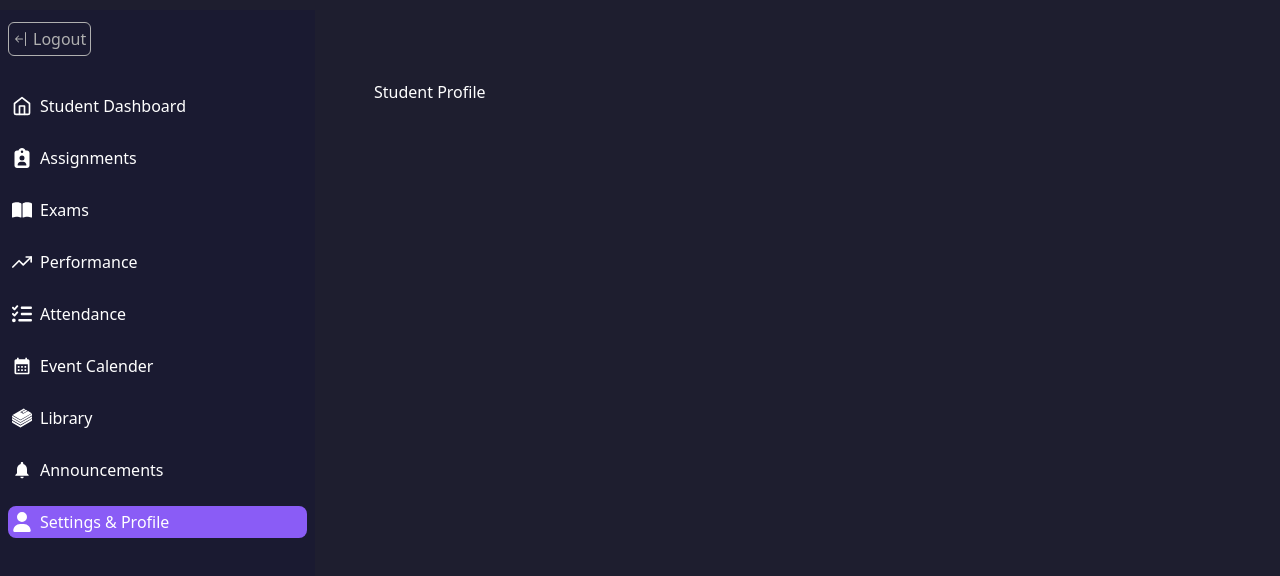
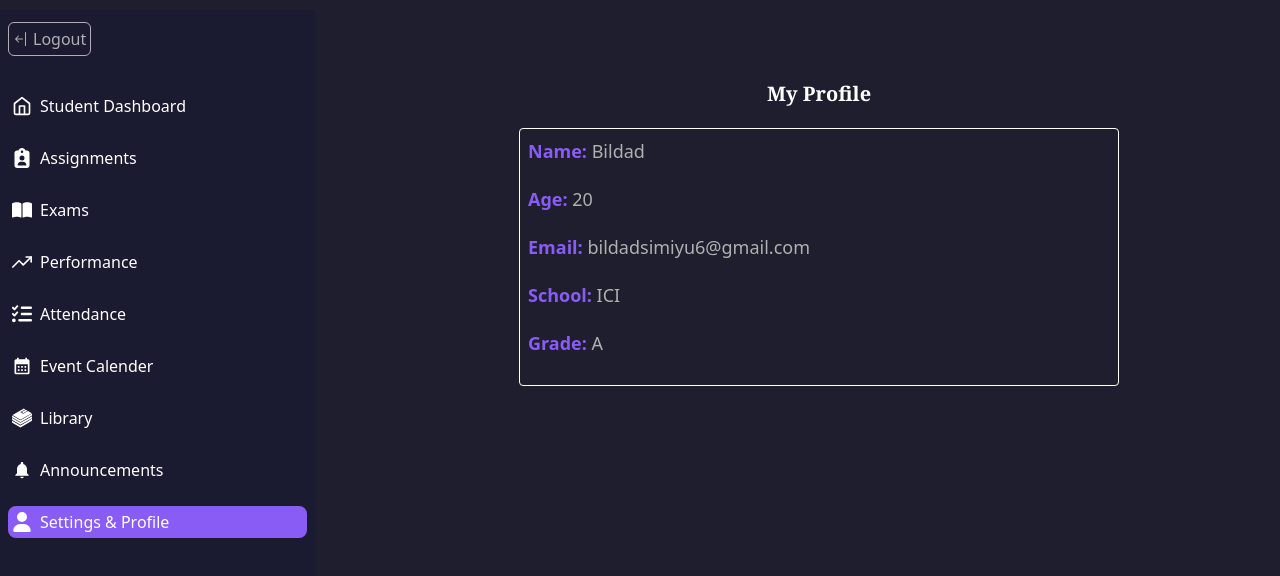
Before and after one commit to rawbil/Scheduliq-1.0, a Next.js app in the folder frontend/: page /students/profile in a window 1280 px wide. Shown: the top 576 px of the page. Built offline with nearby package versions, Linux system fonts and the light colour scheme.

Commit message:
update student profile

```diff
--- a/frontend/app/students/announcements/page.tsx
+++ b/frontend/app/students/announcements/page.tsx
@@ -2,6 +2,9 @@
 
 export default function StudentAnnouncements() {
     return (
-        <div>Student Announcemnts</div>
+        <div className="max-768px:mt-10">
+            <h1 className="text-center font-serif font-semibold text-xl mb-5">My Announcements</h1>
+            {/* fetch announcemnts coming from database */}
+        </div>
     )
 }
--- a/frontend/app/students/attendance/page.tsx
+++ b/frontend/app/students/attendance/page.tsx
@@ -12,7 +12,7 @@ export default function StudentAttendance() {
         <div className="max-768px:mt-10">
             <h1 className="text-center text-2xl w-fit mx-auto font-serif font-bold">This Week's Attendance</h1>
             {attendance.map(item => (
-                <div key={item.id} className="flex justify-between gap-2 w-[600px] max-w-[90%] mx-auto my-5 border p-2 rounded shadow shadow-slate-500">
+                <div key={item.id} className="flex justify-between gap-2 max-w-[600px] w-[90%] mx-auto my-5 border p-2 rounded shadow shadow-slate-500">
                     <p>{item.date}</p>
                     <p className={`font-semibold ${item.present ? "text-green" : "text-red"}`}>{item.present ? "Present" : "Absent"}</p>
                 </div>
--- a/frontend/app/students/library/page.tsx
+++ b/frontend/app/students/library/page.tsx
@@ -2,6 +2,9 @@
 
 export default function StudentLibrary() {
     return (
-        <div>Student Library</div>
+        <div className="max-768px:mt-10">
+            <h2 className="text-center font-serif font-semibold text-xl mb-5">My Library</h2>
+            {/* Map through the books coming from database */}
+        </div>
     )
 }
--- a/frontend/app/students/profile/page.tsx
+++ b/frontend/app/students/profile/page.tsx
@@ -1,7 +1,23 @@
 
 
 export default function StudentProfile() {
+    const studentProfile = {
+        name: "Bildad",
+        age: 20,
+        grade: "A",
+        school: "ICI",
+        email: "bildadsimiyu6@gmail.com"
+    }
     return (
-        <div>Student Profile</div>
+        <div className="max-768px:mt-10">
+            <h2 className="text-center font-serif font-semibold text-xl mb-5">My Profile</h2>
+            <div className="grid mx-auto max-w-[600px] w-full border rounded p-2">
+                <p className="font-bold text-lg text-purple mb-5">Name: <span className="text-gray font-medium">{studentProfile.name}</span></p>
+                <p className="font-bold text-lg text-purple mb-5">Age: <span className="text-gray font-medium">{studentProfile.age}</span></p>
+                <p className="font-bold text-lg text-purple mb-5">Email: <span className="text-gray font-medium">{studentProfile.email}</span></p>
+                <p className="font-bold text-lg text-purple mb-5">School: <span className="text-gray font-medium">{studentProfile.school}</span></p>
+                <p className="font-bold text-lg text-purple mb-5">Grade: <span className="text-gray font-medium">{studentProfile.grade}</span></p>
+            </div>
+        </div>
     )
 }
```
